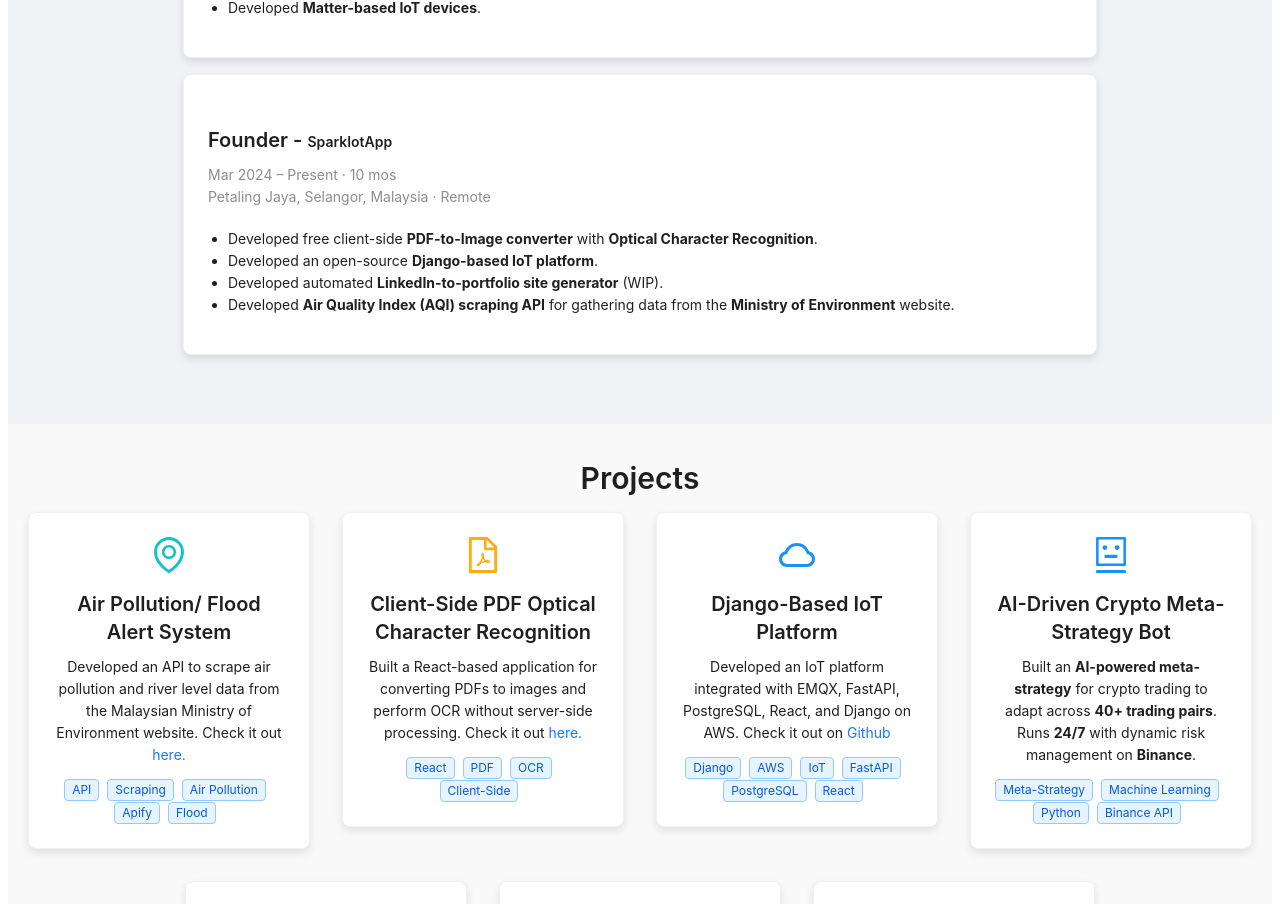
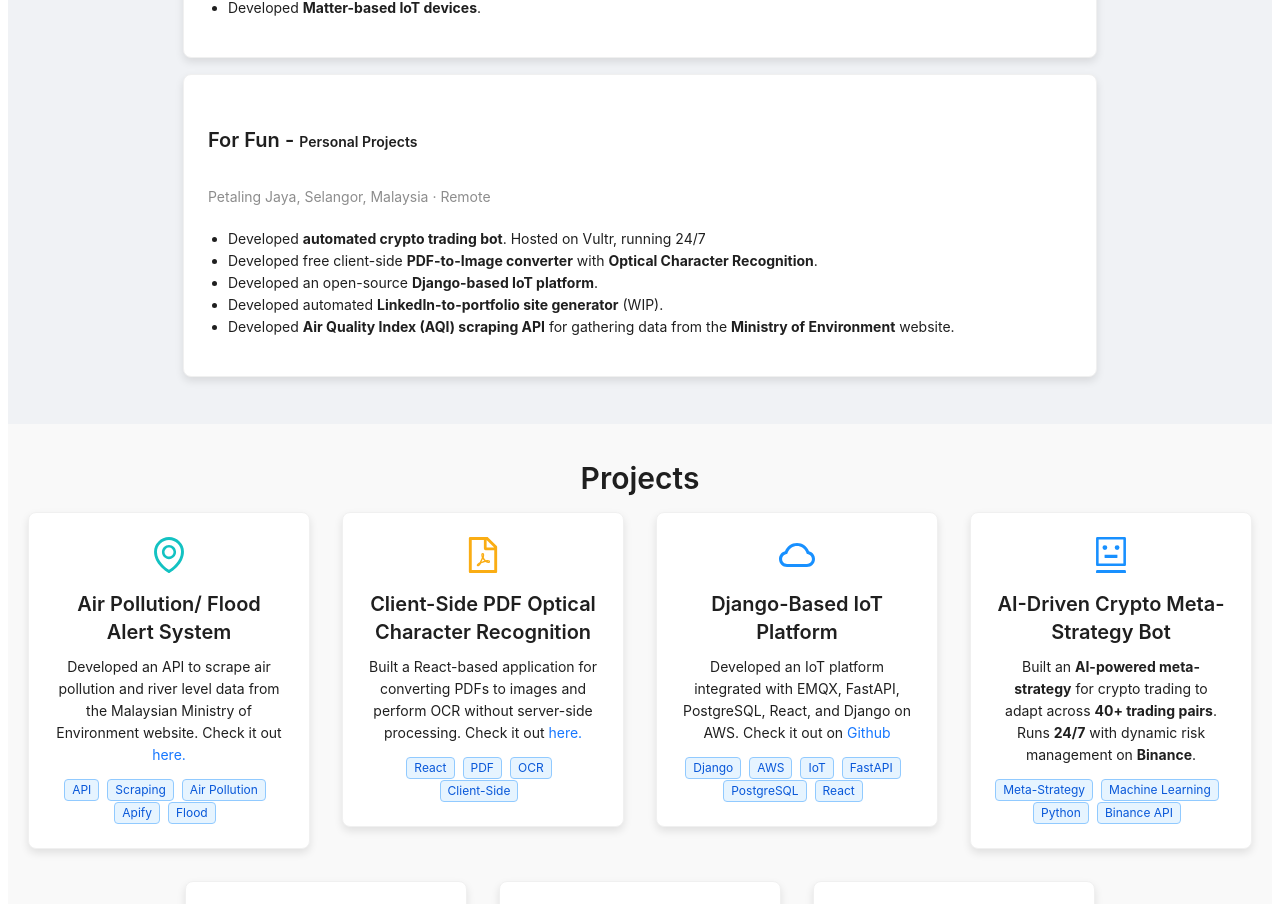
Before and after one commit to jackhax1/sparkiotapp-blog, a React (Vite) app: page / in a window 1280 px wide. Shown: the part 2040-2944 px from the top of the page. Built offline with nearby package versions, Linux system fonts and the light colour scheme.

Commit message:
Update experience

```diff
--- a/src/components/Experience.tsx
+++ b/src/components/Experience.tsx
@@ -51,14 +51,16 @@
         <Col xs={24} md={18}>
           <Card className="large-card">
             <Title level={4}>
-              Founder - <Text strong>SparkIotApp</Text>
+              For Fun - <Text strong>Personal Projects</Text>
             </Title>
-            <Text type="secondary">Mar 2024 – Present · 10 mos</Text>
             <br />
             <Text type="secondary">
               Petaling Jaya, Selangor, Malaysia · Remote
             </Text>
             <ul style={{ marginTop: "20px", paddingLeft: "20px" }}>
+              <li>
+                Developed <strong>automated crypto trading bot</strong>. Hosted on Vultr, running 24/7
+              </li>
               <li>
                 Developed free client-side <strong>PDF-to-Image converter</strong> with <strong>Optical Character Recognition</strong>.
               </li>
```
